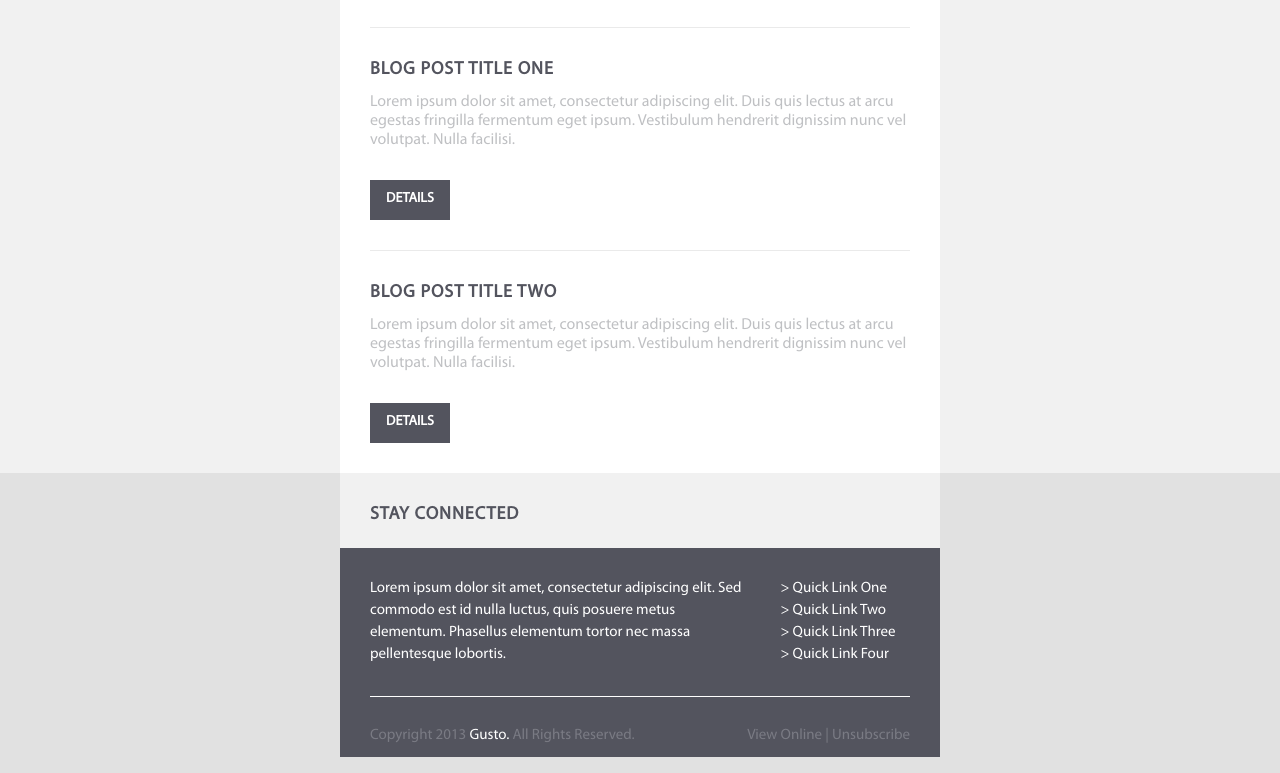
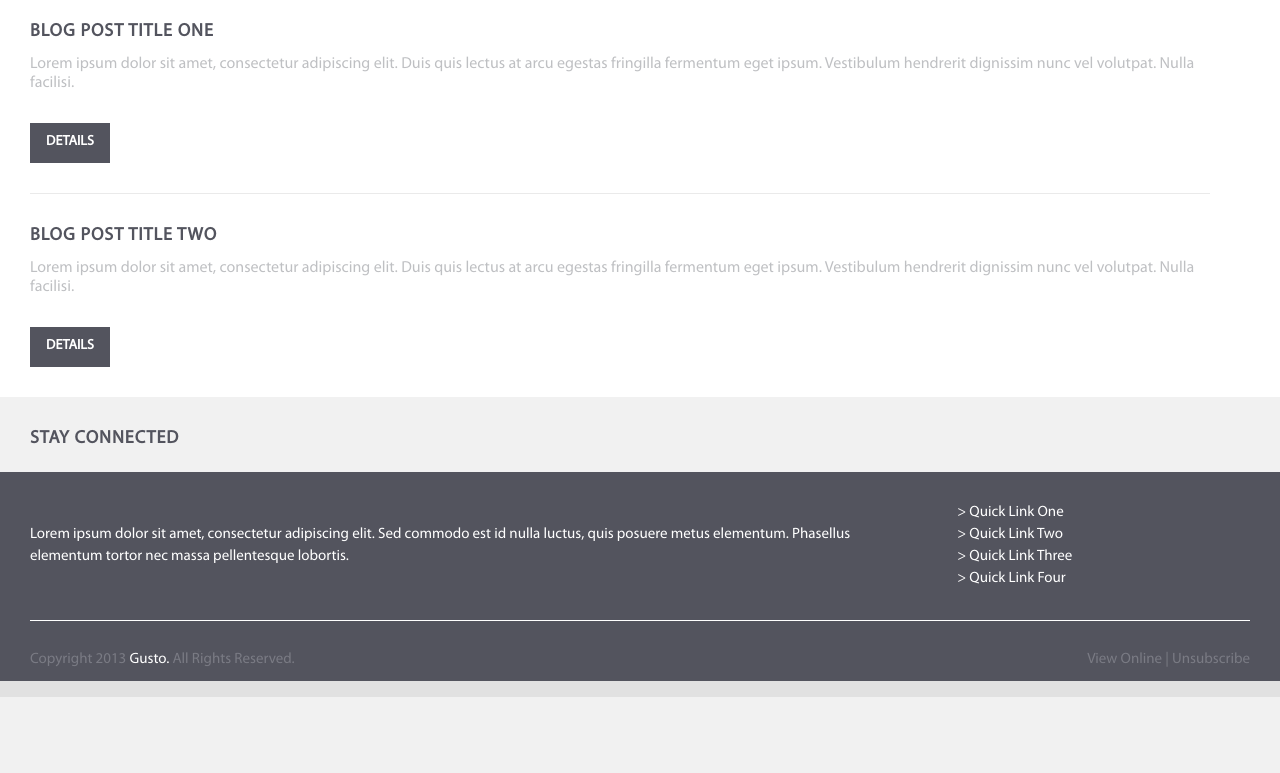
Before and after one commit to mailikey/learn, a plain HTML site: page index.html in a window 1280 px wide. Shown: the part 788-1561 px from the top of the page. After the commit the page ends 1485 px from the top, so only its background shows below. Drawn offline with Linux system fonts and the light colour scheme.

Commit message:
Changes for mobile without @media

```diff
--- a/main.css
+++ b/main.css
@@ -6,7 +6,7 @@
 
 .content-header {
     background-color: #53545e;
-    width: 600px;
+
     height: 100px;
     margin: auto;
 
@@ -14,7 +14,7 @@
 
 .content, .footer-wrapper {
     background-color: #ffffff;
-    width: 600px;
+
     margin: auto;
 }
 
@@ -24,7 +24,7 @@ body {
 }
 
 .larger-item {
-    width: 100%;
+
     padding: 30px;
     font-family: "MyriadProRegular"
 
@@ -90,7 +90,7 @@ body {
 
 .stay-connected {
     background-color: #f1f1f1;
-    width: 600px;
+    width: 100%;
     height: 75px;
     margin: auto;
 
@@ -152,7 +152,7 @@ a {
 }
 
 .poloska {
-    width: 540px;
+    width: 100%;
     height: 1px;
     background-color: white;
     margin-top: 30px;
@@ -178,7 +178,7 @@ a {
 }
 .poloska2{
     background-color: #eaeaea;
-    width: 540px;
+    width: 100%;
     height: 1px;
     margin-top: 30px;
     margin-bottom: 30px;
@@ -191,3 +191,9 @@ a {
 .colortext{
     color:white;
 }
+
+@media (max-width: 600px) {
+    body{
+        display: none;
+    }
+}
```
